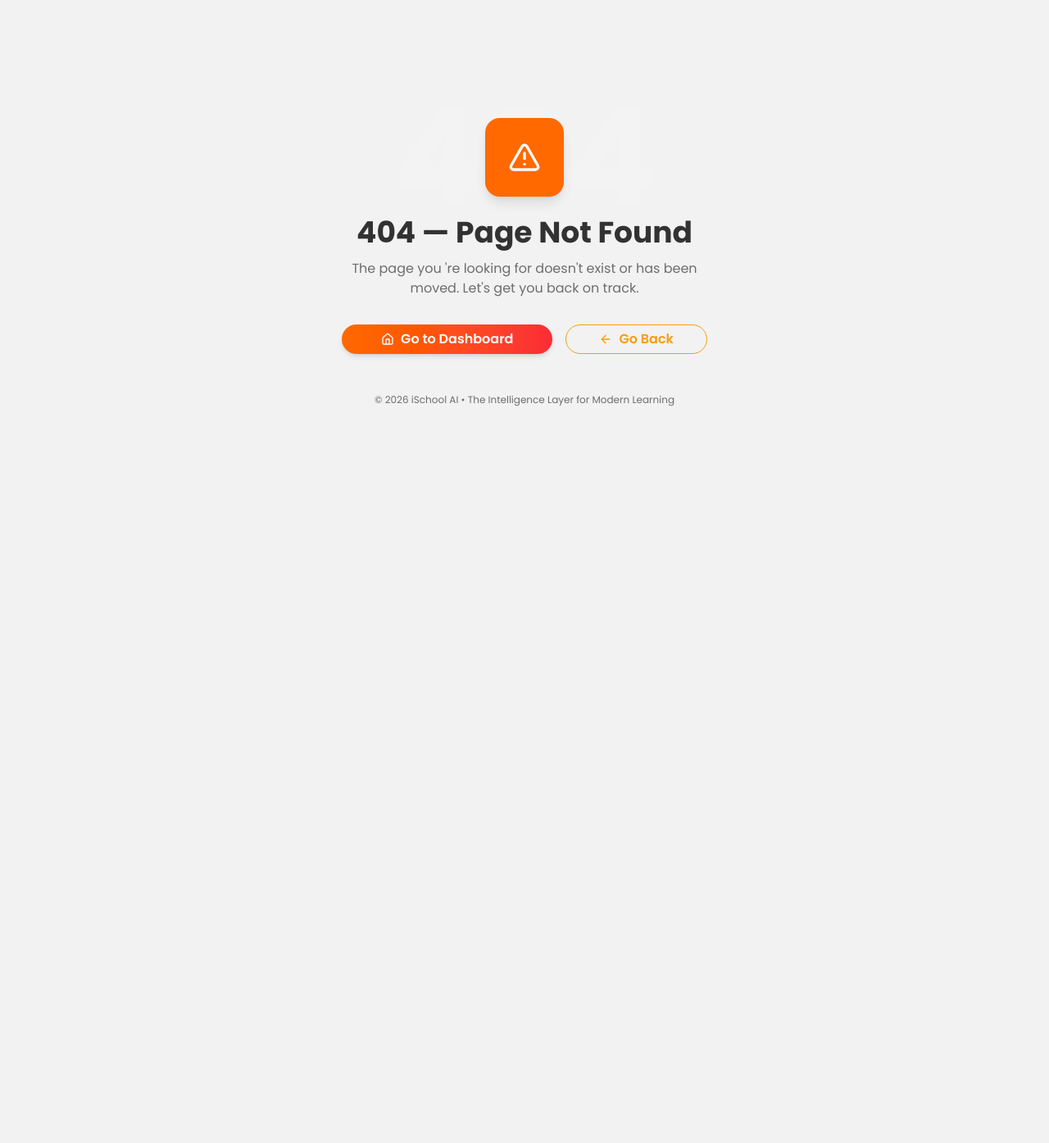
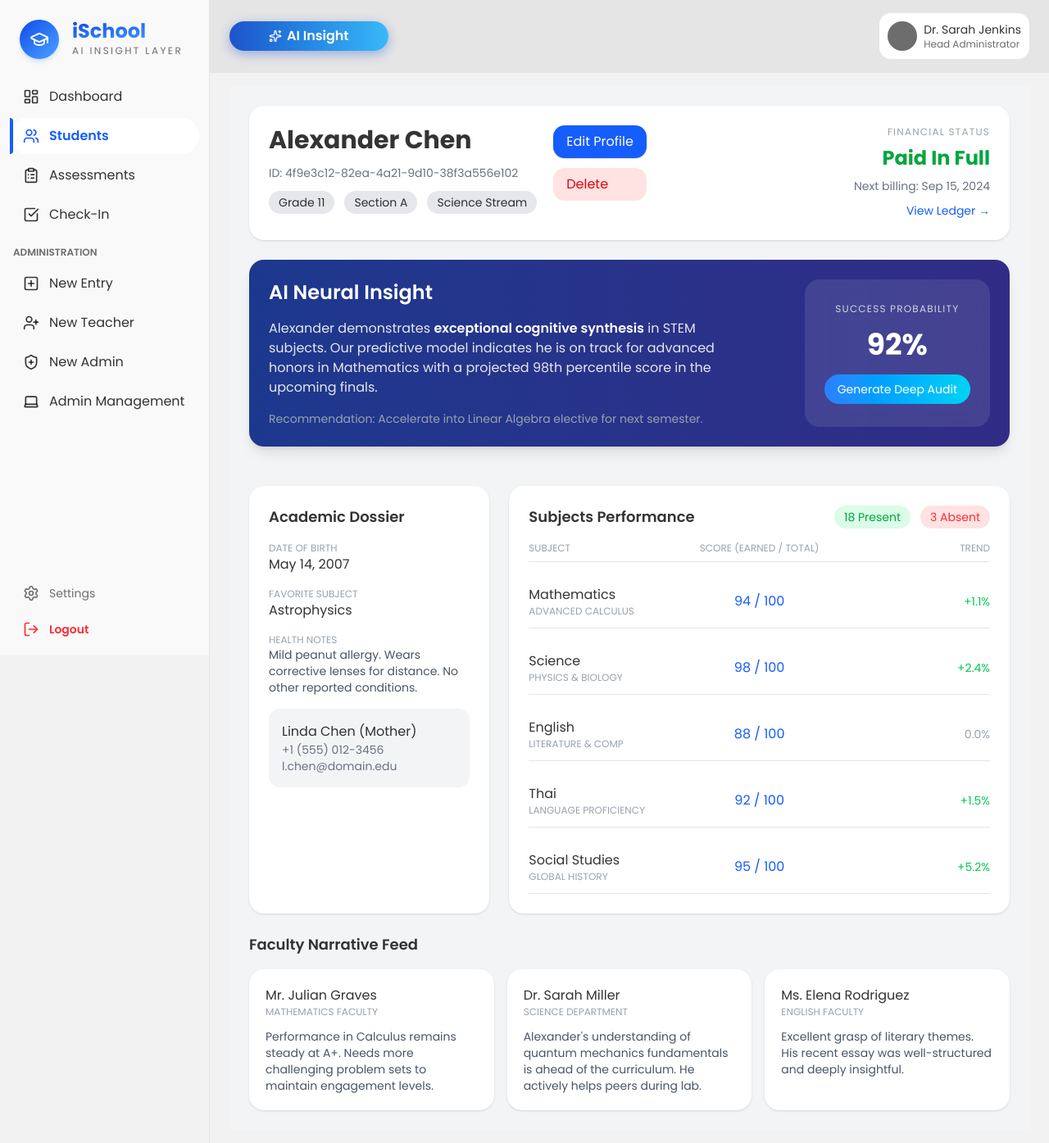
Before and after one commit to nicknasakt7/iSchool-Frontend, a Next.js app: page /students/1 in a window 1280 px wide. Before the commit this address had no page. Shown: the whole page at 82% size. Before the commit the page ends 800 px from the top, so only its background shows below. Built offline with nearby package versions, Linux system fonts and the light colour scheme.

Commit message:
feature/student-detail

```diff
--- /dev/null
+++ b/src/app/(management)/students/[id]/page.tsx
@@ -0,0 +1,201 @@
+export default function PageStudentID() {
+  return (
+    <>
+      <div className="p-6 space-y-6 bg-gray-100 ">
+        {/* Top Card */}
+        <div className="bg-white rounded-2xl shadow p-6 flex flex-col md:flex-row justify-between gap-6">
+          <div className="flex flex-col sm:flex-row gap-5">
+            <div className="space-y-3">
+              <h1 className="text-3xl font-bold">Alexander Chen</h1>
+
+              <p className="text-gray-500 text-sm">
+                ID: 4f9e3c12-82ea-4a21-9d10-38f3a556e102
+              </p>
+
+              <div className="flex gap-3 flex-wrap">
+                <span className="px-3 py-1 bg-gray-200 rounded-full text-sm">
+                  Grade 11
+                </span>
+                <span className="px-3 py-1 bg-gray-200 rounded-full text-sm">
+                  Section A
+                </span>
+                <span className="px-3 py-1 bg-gray-200 rounded-full text-sm">
+                  Science Stream
+                </span>
+              </div>
+            </div>
+            {/* Actions */}
+            <div className="flex flex-col gap-3 ">
+              <button className="flex items-center gap-2 bg-blue-600 text-white px-4 py-2 rounded-xl shadow hover:bg-blue-700">
+                Edit Profile
+              </button>
+
+              <button className="flex items-center gap-2 bg-red-100 text-red-600 px-4 py-2 rounded-xl hover:bg-red-200">
+                Delete
+              </button>
+            </div>
+          </div>
+
+          {/* Status */}
+          <div className="text-right space-y-2">
+            <p className="text-xs text-gray-400 tracking-widest">
+              FINANCIAL STATUS
+            </p>
+            <h2 className="text-green-600 text-2xl font-bold">Paid In Full</h2>
+            <p className="text-sm text-gray-500">Next billing: Sep 15, 2024</p>
+            <button className="text-blue-600 text-sm font-medium">
+              View Ledger →
+            </button>
+          </div>
+        </div>
+
+        {/* AI Insight */}
+        <div className="bg-linear-to-r from-blue-900 to-indigo-900 text-white rounded-2xl p-6 flex flex-col md:flex-row justify-between gap-6 shadow-lg">
+          <div className="space-y-4 max-w-xl">
+            <h2 className="text-2xl font-semibold">AI Neural Insight</h2>
+
+            <p className="text-gray-200">
+              Alexander demonstrates{" "}
+              <span className="font-semibold text-white">
+                exceptional cognitive synthesis
+              </span>{" "}
+              in STEM subjects. Our predictive model indicates he is on track
+              for advanced honors in Mathematics with a projected 98th
+              percentile score in the upcoming finals.
+            </p>
+
+            <p className="text-sm text-gray-400">
+              Recommendation: Accelerate into Linear Algebra elective for next
+              semester.
+            </p>
+          </div>
+
+          {/* Right Card */}
+          <div className="bg-white/10 backdrop-blur rounded-2xl p-6 flex flex-col items-center justify-center min-w-[200px]">
+            <p className="text-xs text-gray-300 tracking-widest">
+              SUCCESS PROBABILITY
+            </p>
+
+            <div className="text-4xl font-bold my-4">92%</div>
+
+            <button className="bg-linear-to-r from-blue-500 to-cyan-400 px-4 py-2 rounded-full text-sm font-medium">
+              Generate Deep Audit
+            </button>
+          </div>
+        </div>
+      </div>
+
+      {/* content Two */}
+      <div className="p-6 space-y-6 bg-gray-100 min-h-screen">
+      <div className="grid grid-cols-1 lg:grid-cols-3 gap-6">
+        {/* Academic Dossier */}
+        <div className="bg-white rounded-2xl p-6 shadow space-y-4">
+          <h3 className="font-semibold text-lg">Academic Dossier</h3>
+
+          <div>
+            <p className="text-xs text-gray-400">DATE OF BIRTH</p>
+            <p className="font-medium">May 14, 2007</p>
+          </div>
+
+          <div>
+            <p className="text-xs text-gray-400">FAVORITE SUBJECT</p>
+            <p className="font-medium">Astrophysics</p>
+          </div>
+
+          <div>
+            <p className="text-xs text-gray-400">HEALTH NOTES</p>
+            <p className="text-sm text-gray-600">
+              Mild peanut allergy. Wears corrective lenses for distance. No other reported conditions.
+            </p>
+          </div>
+
+          <div className="bg-gray-100 rounded-xl p-4">
+            <p className="font-medium">Linda Chen (Mother)</p>
+            <p className="text-sm text-gray-500">+1 (555) 012-3456</p>
+            <p className="text-sm text-gray-500">l.chen@domain.edu</p>
+          </div>
+        </div>
+
+        {/* Subjects Performance */}
+        <div className="bg-white rounded-2xl p-6 shadow lg:col-span-2 space-y-4">
+          <div className="flex justify-between items-center">
+            <h3 className="font-semibold text-lg">Subjects Performance</h3>
+
+            <div className="flex gap-3">
+              <div className="bg-green-100 text-green-600 px-3 py-1 rounded-full text-sm">
+                18 Present
+              </div>
+              <div className="bg-red-100 text-red-500 px-3 py-1 rounded-full text-sm">
+                3 Absent
+              </div>
+            </div>
+          </div>
+
+          {/* Table Header */}
+          <div className="grid grid-cols-3 text-xs text-gray-400 pb-2 border-b">
+            <p>SUBJECT</p>
+            <p className="text-center">SCORE (EARNED / TOTAL)</p>
+            <p className="text-right">TREND</p>
+          </div>
+
+          {/* Table Rows */}
+          {[
+            { name: "Mathematics", sub: "ADVANCED CALCULUS", score: 94, trend: "+1.1%" },
+            { name: "Science", sub: "PHYSICS & BIOLOGY", score: 98, trend: "+2.4%" },
+            { name: "English", sub: "LITERATURE & COMP", score: 88, trend: "0.0%" },
+            { name: "Thai", sub: "LANGUAGE PROFICIENCY", score: 92, trend: "+1.5%" },
+            { name: "Social Studies", sub: "GLOBAL HISTORY", score: 95, trend: "+5.2%" },
+          ].map((s) => (
+            <div key={s.name} className="grid grid-cols-3 items-center border-b py-3">
+              {/* SUBJECT */}
+              <div>
+                <p className="font-medium">{s.name}</p>
+                <p className="text-xs text-gray-400">{s.sub}</p>
+              </div>
+
+              {/* SCORE */}
+              <p className="text-center font-medium text-blue-600">{s.score} / 100</p>
+
+              {/* TREND */}
+              <p className={`text-right text-sm ${s.trend.startsWith('+') ? 'text-green-500' : s.trend === '0.0%' ? 'text-gray-400' : 'text-red-500'}`}>
+                {s.trend}
+              </p>
+            </div>
+          ))}
+        </div>
+
+        {/* Faculty Narrative Feed */}
+        <div className="lg:col-span-3 space-y-4">
+          <h3 className="font-semibold text-lg">Faculty Narrative Feed</h3>
+
+          <div className="grid md:grid-cols-3 gap-4">
+            {[
+              {
+                name: "Mr. Julian Graves",
+                dept: "MATHEMATICS FACULTY",
+                text: "Performance in Calculus remains steady at A+. Needs more challenging problem sets to maintain engagement levels.",
+              },
+              {
+                name: "Dr. Sarah Miller",
+                dept: "SCIENCE DEPARTMENT",
+                text: "Alexander's understanding of quantum mechanics fundamentals is ahead of the curriculum. He actively helps peers during lab.",
+              },
+              {
+                name: "Ms. Elena Rodriguez",
+                dept: "ENGLISH FACULTY",
+                text: "Excellent grasp of literary themes. His recent essay was well-structured and deeply insightful.",
+              },
+            ].map((f) => (
+              <div key={f.name} className="bg-white p-5 rounded-2xl shadow">
+                <p className="font-medium">{f.name}</p>
+                <p className="text-xs text-gray-400">{f.dept}</p>
+                <p className="text-sm text-gray-600 mt-3">{f.text}</p>
+              </div>
+            ))}
+          </div>
+        </div>
+      </div>
+    </div>
+    </>
+  );
+}
```
